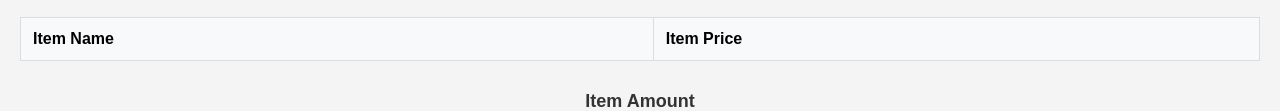
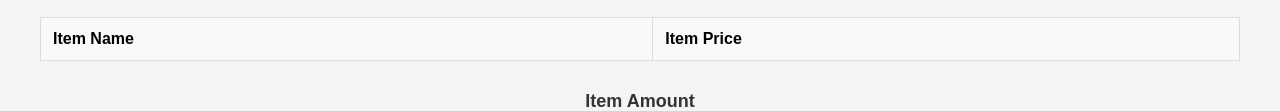
Before and after one commit to Hythei/JS_DOM_Project, a plain HTML site: page index.html in a window 1280 px wide. Shown: the part 197-308 px from the top of the page. Drawn offline with Linux system fonts and the light colour scheme.

Commit message:
Improved the CSS a tiny bit, so the app would not be so wide. Looks significantly nicer on a higher resolution screen now, too, without compromising its responsiveness

```diff
--- a/index.html
+++ b/index.html
@@ -8,7 +8,7 @@
     <link rel="stylesheet" href="styles.css">
 </head>
 <body>
-    <div>
+    <div id = "app_div">
         <h1>
             Acquisition & Price List
         </h1>
--- a/styles.css
+++ b/styles.css
@@ -23,6 +23,15 @@ h1 {
     color: #333;
 }
 
+#app_div {
+    max-width: 1400px;
+    margin: auto;
+}
+
+#item_list{
+    max-width: 1200px;
+    margin: auto;
+}
 
 #user_input {
     text-align: center;
```
